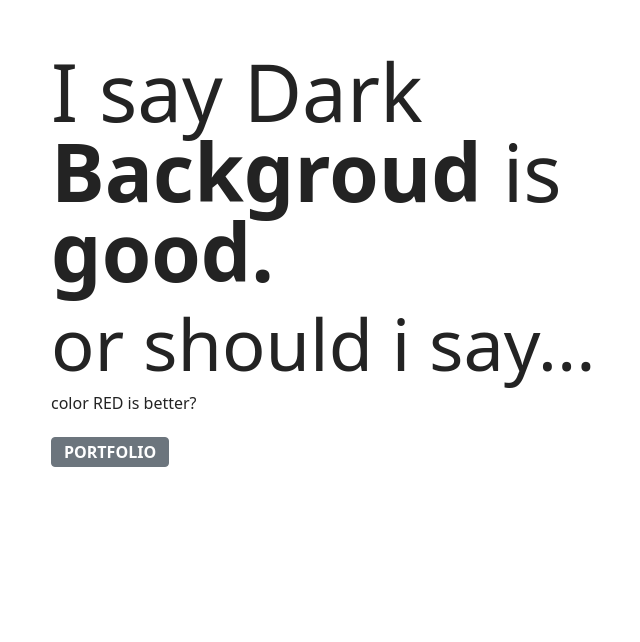
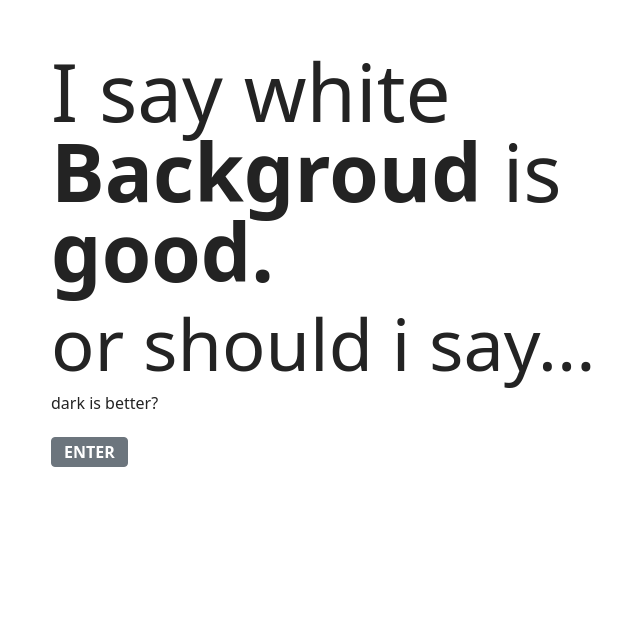
Before and after one commit to ceazarragual/ceazarragual.github.io, a plain HTML site: page index.html in a window 1280 px wide. Shown: the part 136-778 px from the top of the page, without its empty margins (225-865 px from the left). Drawn offline with Linux system fonts and the light colour scheme.

Commit message:
Update index.html

```diff
--- a/index.html
+++ b/index.html
@@ -40,10 +40,10 @@
     <div class="container">
         <div class="row justify-content-center">
             <div class="col-12 col-lg-8">
-                <h1 class="mbr-section-title mbr-fonts-style mb-3 display-1">I say Dark<strong> Backgroud </strong>is<strong> good.</strong></h1>
+                <h1 class="mbr-section-title mbr-fonts-style mb-3 display-1">I say white<strong> Backgroud </strong>is<strong> good.</strong></h1>
                 <h2 class="mbr-section-subtitle mbr-fonts-style mb-3 display-2">or should i say...</h2>
-                <p class="mbr-text mbr-fonts-style display-7">color RED is better?</p>
-                <div class="mbr-section-btn mt-3"><a class="btn btn-secondary display-4" href="https://ceazarragual.jdevcloud.com/">PORTFOLIO</a></div>
+                <p class="mbr-text mbr-fonts-style display-7">dark is better?</p>
+                <div class="mbr-section-btn mt-3"><a class="btn btn-secondary display-4" href="https://ceazarragual.jdevcloud.com/">ENTER</a></div>
             </div>
         </div>
     </div>
```
